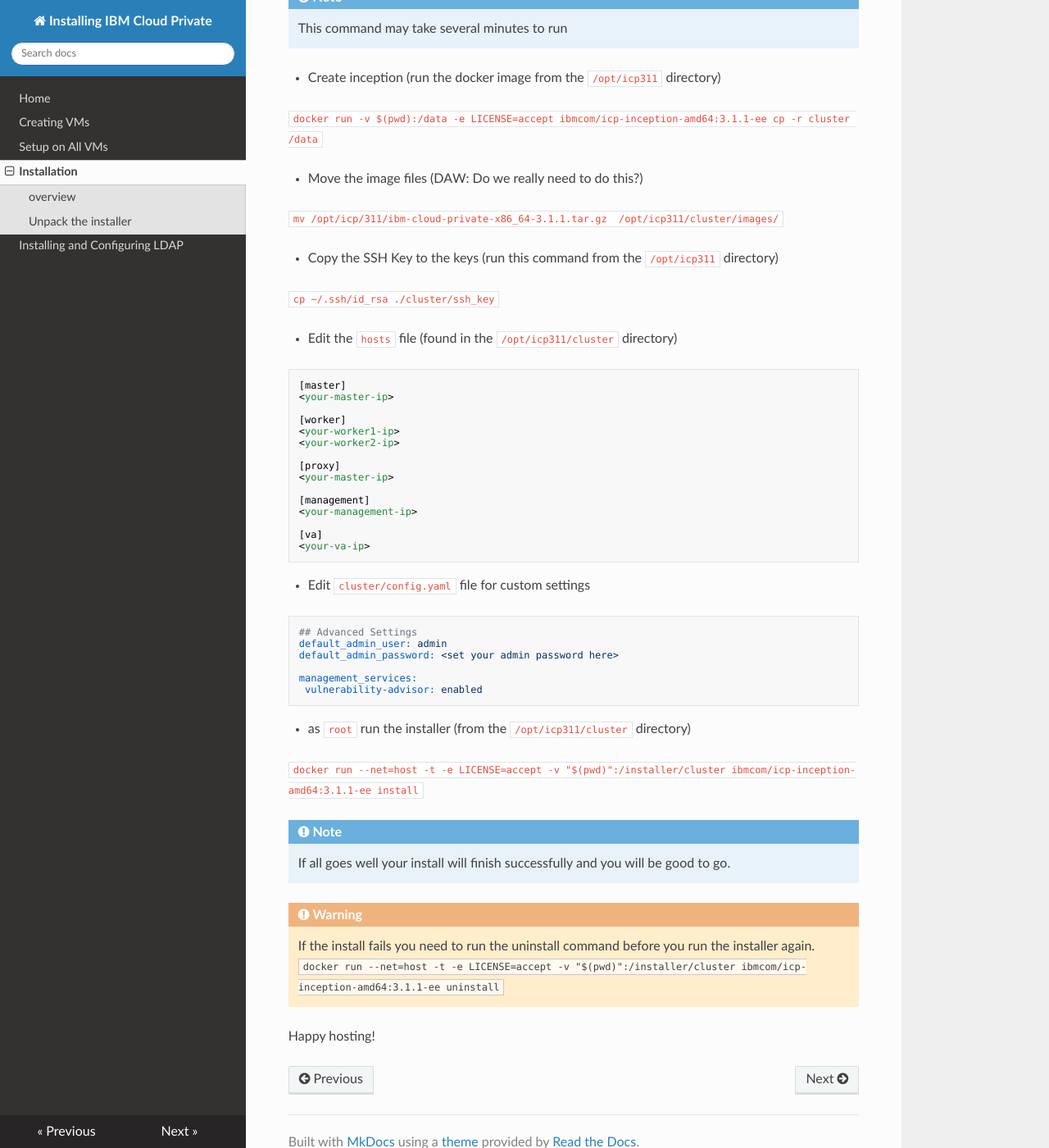
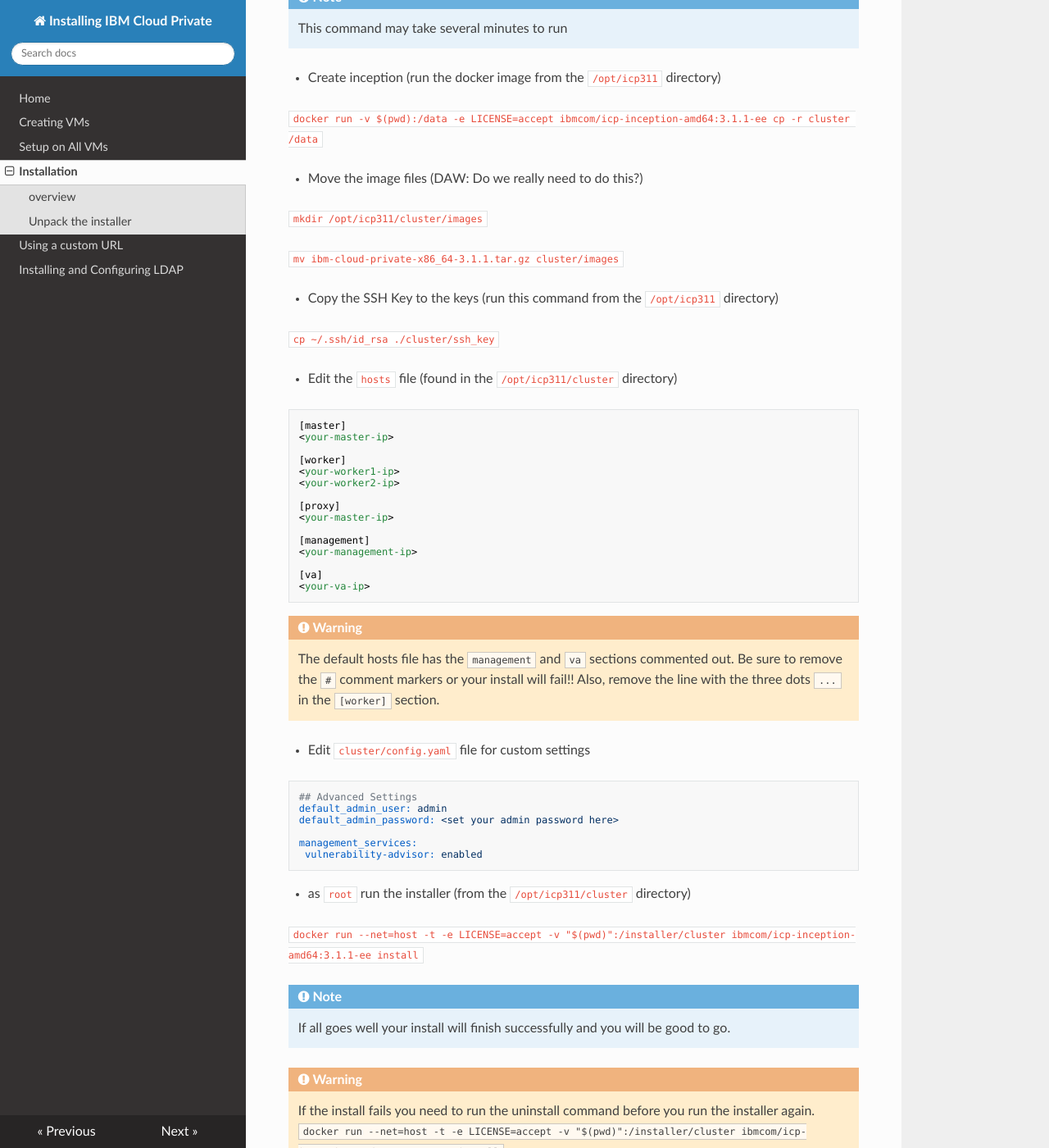
Before and after one commit to IBM-ICP-CoC/ICP-311-Install, an MkDocs documentation site: the page built from docs/installicp.md, in a window 1280 px wide and 1400 px high, scrolled down 764 px. Shown: the whole window at 82% size. Built offline with MkDocs 1.6.1, drawn with Linux system fonts in a browser that asks for light colours; nearby versions of some CDN libraries.

Commit message:
added notes for custom url

````diff
--- a/docs/installicp.md
+++ b/docs/installicp.md
@@ -30,7 +30,9 @@
 
 - Move the image files  (DAW:  Do we really need to do this?)
 
-`mv /opt/icp/311/ibm-cloud-private-x86_64-3.1.1.tar.gz  /opt/icp311/cluster/images/`
+`mkdir /opt/icp311/cluster/images`
+
+`mv ibm-cloud-private-x86_64-3.1.1.tar.gz cluster/images`
 
 - Copy the SSH Key to the keys (run this command from the `/opt/icp311` directory)
 
@@ -56,6 +58,9 @@
 <your-va-ip>
 ```
 
+!!! warning
+    The default hosts file has the `management` and `va` sections commented out.  Be sure to remove the `#` comment markers or your install will fail!!  Also, remove the line with the three dots `...` in the `[worker]` section.
+
 - Edit `cluster/config.yaml` file for custom settings
 
 ```
--- a/mkdocs.yml
+++ b/mkdocs.yml
@@ -4,6 +4,7 @@ nav:
     - Creating VMs: createvms.md
     - Setup on All VMs: setupall.md
     - Installation: installicp.md
+    - Using a custom URL: customurl.md
     - Installing and Configuring LDAP: ldap.md
 
 theme: readthedocs
````
Also changed, not shown: docs/customurl.md (added, +10 -0 lines), docs/ldap.md (+3 -0 lines).
